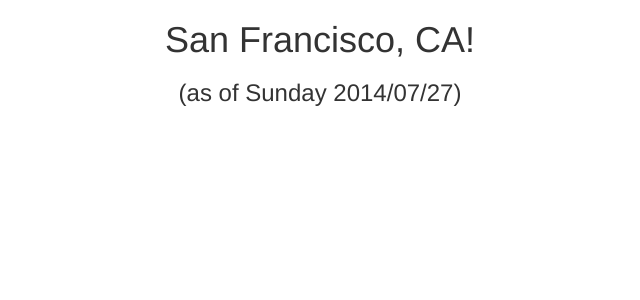
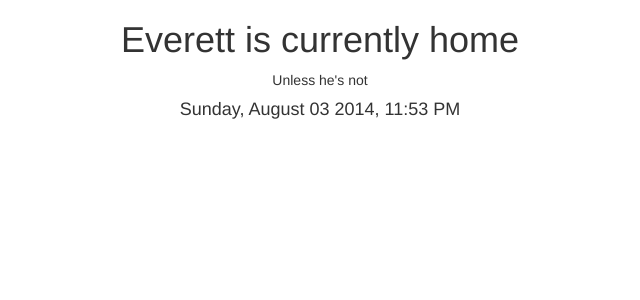
Before and after one commit to evee746/flask-dummy, a Flask app: page / in a window 1280 px wide. Shown: the top 300 px of the page, without its empty margins (320-960 px from the left). Run offline with Flask 2, Linux system fonts and the light colour scheme; some libraries are stand-ins or nearby versions.

Commit message:
Make funnier

```diff
--- a/app/templates/index.html
+++ b/app/templates/index.html
@@ -4,8 +4,9 @@
 
 {% block content %}
 <div class="container" style="text-align:center">
-  <h1>{{location}}!</h1>
-  <h3>(as of {{date}})</h3>
+  <h1>Everett is currently home</h1>
+  <p>Unless he's not</p>
+  <h4>{{date}}, {{hours}}</h4>
 </div>
 {% endblock %}
 
--- a/app/views.py
+++ b/app/views.py
@@ -1,8 +1,15 @@
 from flask import render_template
 from app import app
 
+import datetime
+import pytz
+
+TZ = pytz.timezone('US/Pacific')
+
 @app.route('/')
 def index():
+	now = datetime.datetime.now(tz=pytz.utc).astimezone(TZ)
 	return render_template('index.html',
 		location='San Francisco, CA',
-		date='Sunday 2014/07/27')
+		date=now.strftime('%A, %B %d %Y'),
+		hours=now.strftime('%I:%M %p'))
--- a/run.py
+++ b/run.py
@@ -1,2 +1,3 @@
+#!/home/everett/.virtualenvs/flask/bin/python
 from app import app
 app.run(debug=True)
```
